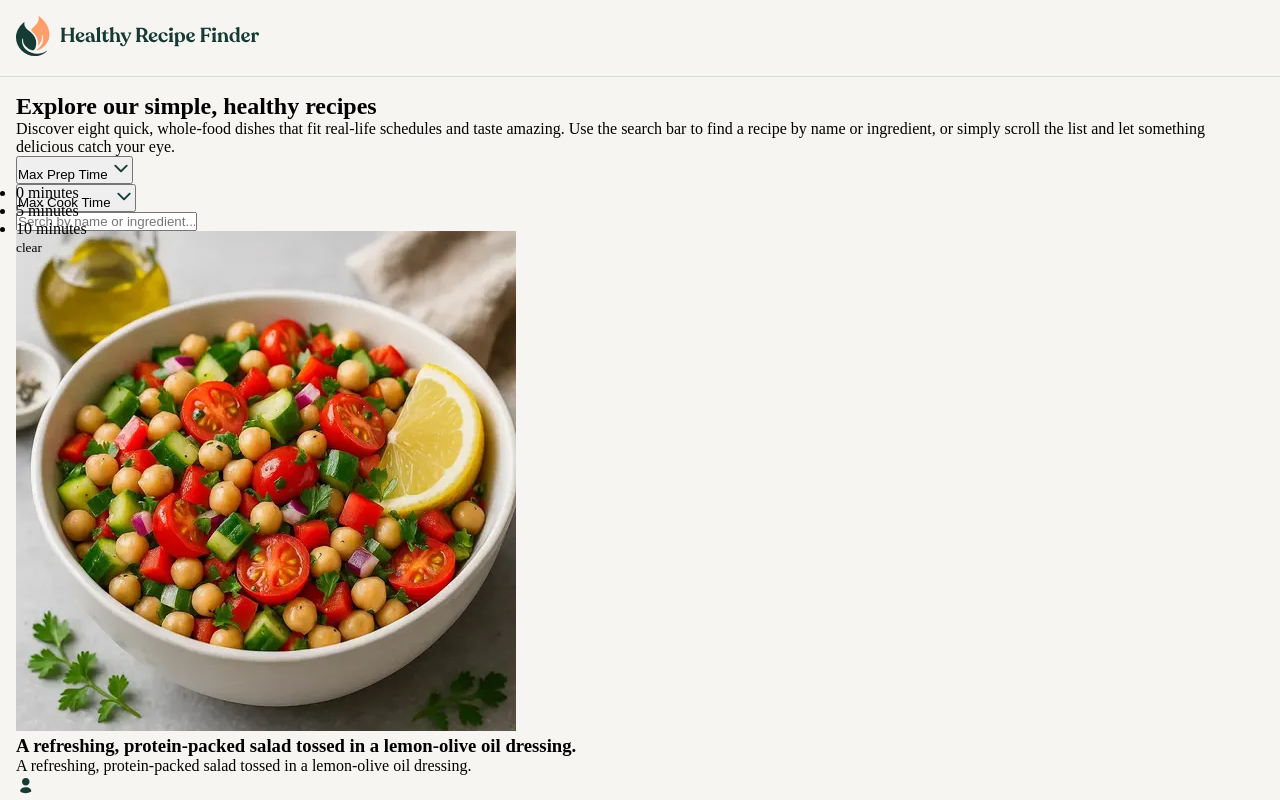
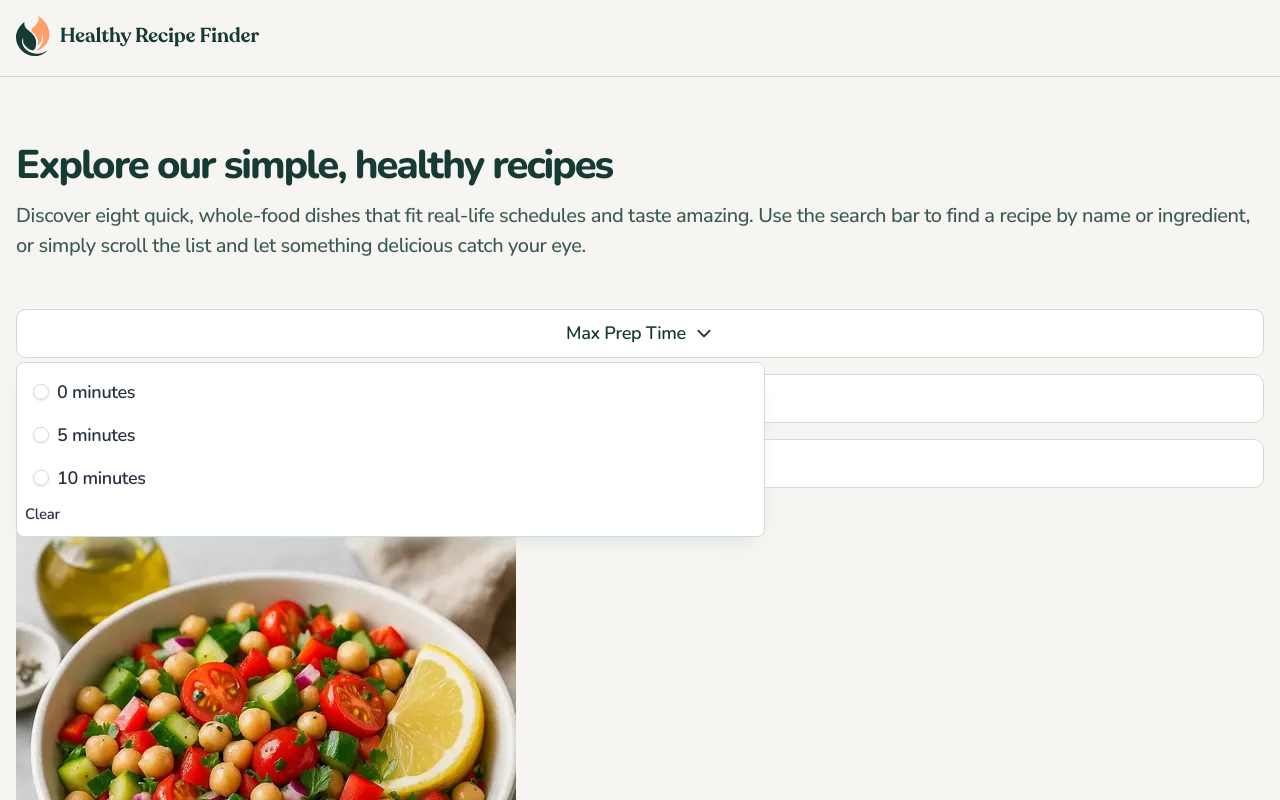
Before and after one commit to maishamir/recipe-finder, a React (Vite) app: page /recipes in a window 1280 px wide. Both pictures are taken after a click on the button "Max Prep Time". Shown: the top 800 px of the page. Built offline with nearby package versions, Linux system fonts and the light colour scheme.

Commit message:
style recipes hero and filters

```diff
--- /dev/null
+++ b/src/components/RecipeFilter/RecipeFilter.jsx
@@ -0,0 +1,28 @@
+import React from 'react'
+import chevronDown from '/assets/images/icon-chevron-down.svg';
+import "./RecipeFilter.scss";
+
+function RecipeFilter({ choices = [], label = "", toggleButton, isOpen, name = "" }) {
+
+    return (
+        <div className="recipeFilter">
+            <button className="recipeFilter__button" onClick={toggleButton}>{label} <img src={chevronDown} alt="" /></button>
+            <div className={`recipeFilter__filters ${isOpen ? "recipeFilter__filters--open" : "recipeFilter__filters--closed"}`} >
+
+                <div name={name} id="">
+                    {choices.map((choice, index) => {
+                        return (
+                            <div className="recipeFilter__option">
+                                <input type="radio" id={`${name}-${choice}`} name={name} value={choice} />
+                                <label htmlFor={`${name}-${choice}`}>{choice} minutes</label>
+                            </div>
+                        )
+                    })}
+                </div>
+                <small>Clear</small>
+            </div>
+        </div>
+    )
+}
+
+export default RecipeFilter
--- /dev/null
+++ b/src/components/RecipeFilter/RecipeFilter.scss
@@ -0,0 +1,86 @@
+@use "../../styles/partials/variables" as *;
+@use "../../styles/partials/typography" as *;
+
+.recipeFilter {
+    position: relative;
+
+    &__button {
+        width: 100%;
+        display: flex;
+        justify-content: center;
+        align-items: center;
+        padding: 0.625rem 1rem;
+        gap: 0.5rem;
+        background-color: white;
+        border: 1px solid $neutral300;
+        border-radius: 0.625rem;
+        @extend .tp7;
+    }
+
+    &__filters {
+        // visibility: hidden;
+        position: absolute;
+        top: calc(100% + 0.25rem);
+
+        color: $strong950;
+        @extend .tp7;
+        background-color: white;
+        z-index: 100;
+        padding: 0.5rem;
+        width: 60%;
+        border-radius: 0.5rem;
+        border: 1px solid $neutral300;
+        box-shadow: 0 12px 22px -12px $neutral300;
+
+        &--open {
+            visibility: visible;
+        }
+
+        &--closed {
+            display: none;
+        }
+
+    }
+
+    &__option {
+        display: flex;
+        gap: 0.5rem;
+        align-items: center;
+        padding: 0.5rem;
+
+    }
+
+    input[type="radio"] {
+        -webkit-appearance: none;
+        appearance: none;
+        font: inherit;
+        width: 1rem;
+        height: 1rem;
+        border: 1px solid $neutral300;
+        border-radius: 50%;
+        box-shadow: 0 1px 2px 0px rgba(22, 58, 52, 0.12);
+        transform: translateY(-0.075rem);
+        display: grid;
+        place-content: center;
+
+
+        &::before {
+            content: "";
+            width: 0.5rem;
+            height: 0.5rem;
+            border-radius: 50%;
+            transform: scale(0);
+            transition: 120ms all ease-in-out;
+            box-shadow: inset 1em 1em $neutral900;
+        }
+
+        &:checked {
+            border: 2px solid $neutral900;
+        }
+
+        &:checked::before {
+            transform: scale(1);
+        }
+    }
+
+}
--- a/src/pages/Recipes/Recipes.jsx
+++ b/src/pages/Recipes/Recipes.jsx
@@ -3,47 +3,31 @@ import chevronDown from "/assets/images/icon-chevron-down.svg";
 import "./Recipes.scss";
 import RecipeCard from '../../components/RecipeCard/RecipeCard';
 import recipeData from "../../assets/data.json";
+import RecipeFilter from '../../components/RecipeFilter/RecipeFilter';
 
 function Recipes() {
     const [isPrepOpen, setIsPrepOpen] = useState(false)
     const [isCookOpen, setIsCookOpen] = useState(false)
 
+    function toggleMenu() {
+
+    }
+
 
     return (
         <div className="recipes">
             <section className="recipes__hero">
-                <h1>Explore our simple, healthy recipes</h1>
-                <p>Discover eight quick, whole-food dishes that fit real-life schedules and taste amazing. Use the search  bar to find a recipe by name or ingredient, or simply scroll the list and let something delicious catch your eye.</p>
+                <h1 className='recipes__hero-title'>Explore our simple, healthy recipes</h1>
+                <p className='recipes__hero-text'>Discover eight quick, whole-food dishes that fit real-life schedules and taste amazing. Use the search  bar to find a recipe by name or ingredient, or simply scroll the list and let something delicious catch your eye.</p>
             </section>
 
             <section className="recipes__filters">
-                <div className="recipe__filter-container">
-                    <button className="recipe__filters-button" onClick={() => setIsPrepOpen(!isPrepOpen)}>Max Prep Time <img src={chevronDown} alt="" /></button>
-                    <div className={`recipes__filter ${isPrepOpen ? "recipes__filter--open" : "recipes__filter--closed"}`} >
-                        <ul>
-                            <li>0 minutes</li>
-                            <li>5 minutes</li>
-                            <li>10 minutes</li>
-                        </ul>
-                        <small>clear</small>
-                    </div>
+                <RecipeFilter choices={[0, 5, 10]} label="Max Prep Time" isOpen={isPrepOpen} toggleButton={() => setIsPrepOpen(!isPrepOpen)} name={"prepTime"} />
+                <RecipeFilter choices={[0, 5, 10, 15, 20]} label="Max Cook Time" isOpen={isCookOpen} toggleButton={() => setIsCookOpen(!isCookOpen)} name={"cookTime"} />
+
+                <div className="recipes__filters-search-wrapper">
+                    <input className="recipes__filters-search" type="text" name="" id="" placeholder='Search by name or ingredient...' />
                 </div>
-
-                <div className="recipe__filter-container">
-                    <button className="recipe__filters-button" onClick={() => setIsCookOpen(!isCookOpen)}>Max Cook Time <img src={chevronDown} alt="" /></button>
-                    <div className={`recipes__filter ${isCookOpen ? "recipes__filter--open" : "recipes__filter--closed"}`} >
-                        <ul>
-                            <li>0 minutes</li>
-                            <li>5 minutes</li>
-                            <li>10 minutes</li>
-                            <li>15 minutes</li>
-                            <li>20 minutes</li>
-                        </ul>
-                        <small>clear</small>
-                    </div>
-                </div>
-
-                <input className="recipes__filter-search" type="text" name="" id="" placeholder='Serch by name or ingredient...' />
             </section>
 
             <section className="recipes__board">
--- a/src/pages/Recipes/Recipes.scss
+++ b/src/pages/Recipes/Recipes.scss
@@ -1,21 +1,55 @@
+@use "../../styles/partials/variables" as *;
+@use "../../styles/partials/typography" as *;
+
 .recipes {
+    &__hero {
+        padding: 3rem 0;
 
-    &__filter {
-        &-container {
-            position: relative;
+        &-title {
+            @extend .tp2;
+            margin-bottom: 0.75rem
         }
 
-        &-button {
+        &-text {
+            @extend .tp6;
         }
-        visibility: hidden;
-        position: absolute;
+    }
 
-        &--open {
-            visibility: visible;
-        }
+    &__filters {
+        display: flex;
+        flex-direction: column;
+        gap: 1rem;
 
-        &--closed {
-            display: none;
+        &-search {
+            padding: 0.625rem 1rem;
+            padding-left: 2.75rem;
+            border: 1px solid $neutral300;
+            border-radius: 0.625rem;
+            @extend .tp7;
+            width: 100%;
+
+            &::placeholder {
+                font-size: 1.125rem;
+            }
+
+            &-wrapper {
+                position: relative;
+                margin-bottom: 1.5rem;
+
+                &::before {
+                    content: "";
+                    display: block;
+                    height: 1.25rem;
+                    width: 1.25rem;
+                    background-image: url("/assets/images/icon-search.svg");
+                    position: absolute;
+                    top: 50%;
+                    transform: translateY(-50%);
+                    left: 1rem;
+                }
+            }
+
+
         }
     }
 
```
